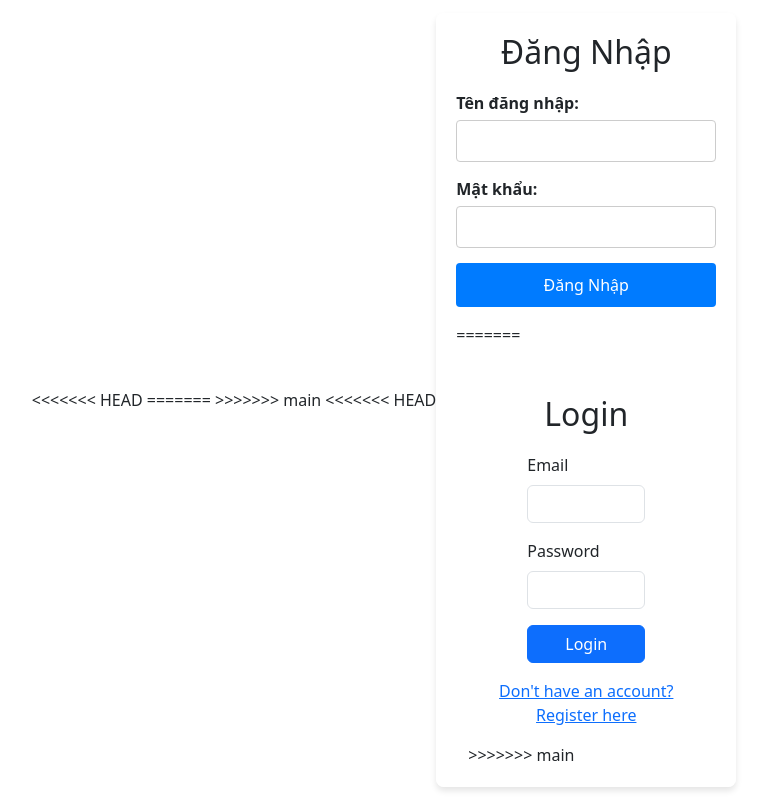
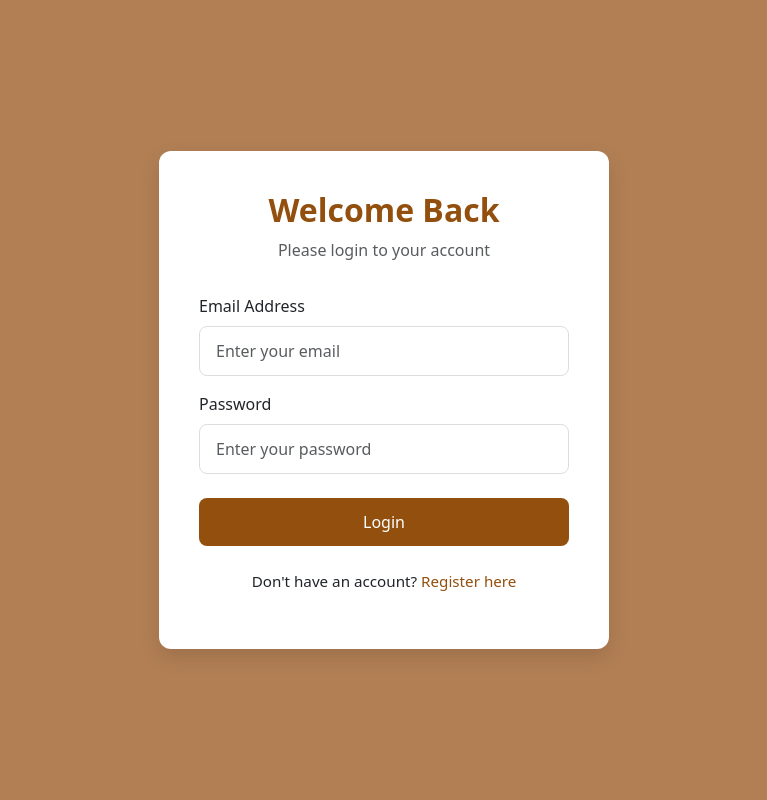
Before and after one commit to mudotet/Alberto-clock, a PHP site: page /login.php in a window 1280 px wide. Shown: the whole page, without its empty margins (256-1023 px from the left). Run offline with PHP 8.4, Linux system fonts and the light colour scheme.

Commit message:
Commit message

```diff
--- a/views/login.php
+++ b/views/login.php
@@ -1,132 +1,122 @@
-<<<<<<< HEAD
-<?php
-session_start();
-
-// Xử lý đăng nhập
-if ($_SERVER['REQUEST_METHOD'] == 'POST') {
-    $username = $_POST['username'];
-    $password = $_POST['password'];
-
-    // Kiểm tra thông tin đăng nhập (đơn giản)
-    $valid_username = 'admin';
-    $valid_password = '123456';
-
-    if ($username === $valid_username && $password === $valid_password) {
-        $_SESSION['loggedin'] = true;
-        $_SESSION['username'] = $username;
-        header('Location: welcome.php');
-        exit;
-    } else {
-        $error = "Tên đăng nhập hoặc mật khẩu không đúng!";
-    }
-}
-?>
-
-=======
->>>>>>> main
 <!DOCTYPE html>
 <html lang="en">
 <head>
     <meta charset="UTF-8">
     <meta name="viewport" content="width=device-width, initial-scale=1.0">
-<<<<<<< HEAD
-    <title>Login Form</title>
+    <title>Login</title>
+    <link rel="stylesheet" href="https://cdnjs.cloudflare.com/ajax/libs/font-awesome/6.5.0/css/all.min.css">
+    <link href="https://cdn.jsdelivr.net/npm/bootstrap@5.3.6/dist/css/bootstrap.min.css" rel="stylesheet">
     <style>
+        :root {
+            --dark-brown: #924F0D;
+            --header-brown: #8D4A06;
+            --light-brown: #B27F54;
+            --black: #010500;
+        }
+
         body {
-            font-family: Arial, sans-serif;
-            background-color: hwb(240 96% 2% / 0.962);
+            background-color: var(--light-brown);
+            min-height: 100vh;
             display: flex;
-            justify-content: center;
             align-items: center;
-            height: 100vh;
-            margin: 0;
         }
-        .login-form {
-            background: rgba(255, 255, 255, 0.9);
-            padding: 20px;
-            border-radius: 8px;
-            box-shadow: 0 4px 6px rgba(0, 0, 0, 0.1);
-            width: 300px;
+
+        .login-container {
+            background-color: white;
+            border-radius: 12px;
+            padding: 2.5rem;
+            box-shadow: 0 8px 20px rgba(0,0,0,0.12);
+            width: 100%;
+            max-width: 450px;
+            margin: 0 auto;
         }
-        .login-form h2 {
-            margin-bottom: 20px;
+
+        .login-header {
+            margin-bottom: 2rem;
             text-align: center;
         }
-        .form-group {
-            margin-bottom: 15px;
+
+        .login-title {
+            color: var(--dark-brown);
+            font-weight: 600;
+            margin-bottom: 0.5rem;
         }
-        .form-group label {
-            display: block;
-            margin-bottom: 5px;
-            font-weight: bold;
+
+        .form-control {
+            padding: 0.75rem 1rem;
+            border-radius: 8px;
+            border: 1px solid #ddd;
         }
-        .form-group input {
-            width: 100%;
-            padding: 8px;
-            border: 1px solid #ccc;
-            border-radius: 4px;
+
+        .form-control:focus {
+            border-color: var(--light-brown);
+            box-shadow: 0 0 0 0.25rem rgba(178, 127, 84, 0.25);
         }
-        .form-group button {
-            width: 100%;
-            padding: 10px;
-            background-color: #007bff;
+
+        .btn-brown {
+            background-color: var(--dark-brown);
+            border: none;
             color: white;
-            border: none;
-            border-radius: 4px;
-            cursor: pointer;
+            padding: 0.75rem;
+            border-radius: 8px;
+            font-weight: 500;
+            transition: all 0.3s ease;
         }
-        .form-group button:hover {
-            background-color: #001eb3;
+
+        .btn-brown:hover {
+            background-color: var(--header-brown);
+            transform: translateY(-2px);
         }
-        .error {
-            color: red;
+
+        .login-footer {
+            margin-top: 1.5rem;
             text-align: center;
-            margin-bottom: 15px;
+            font-size: 0.95rem;
+        }
+
+        .link-brown {
+            color: var(--dark-brown);
+            font-weight: 500;
+            text-decoration: none;
+            transition: color 0.2s ease;
+        }
+
+        .link-brown:hover {
+            color: var(--header-brown);
+            text-decoration: underline;
         }
     </style>
 </head>
 <body>
-    <div class="login-form">
-        <h2>Đăng Nhập</h2>
+    <div class="container">
+        <div class="row justify-content-center">
+            <div class="col-11 col-sm-10 col-md-8 col-lg-6">
+                <div class="login-container">
+                    <div class="login-header">
+                        <h2 class="login-title">Welcome Back</h2>
+                        <p class="text-muted">Please login to your account</p>
+                    </div>
 
-        <?php if (isset($error)): ?>
-            <div class="error"><?php echo $error; ?></div>
-        <?php endif; ?>
+                    <form action="../controllers/login_controller.php" method="POST">
+                        <div class="mb-3">
+                            <label for="email" class="form-label">Email Address</label>
+                            <input type="email" class="form-control" id="email" name="email" placeholder="Enter your email" required>
+                        </div>
+                        <div class="mb-4">
+                            <label for="password" class="form-label">Password</label>
+                            <input type="password" class="form-control" id="password" name="password" placeholder="Enter your password" required>
+                        </div>
+                        <button type="submit" class="btn btn-brown w-100">Login</button>
+                    </form>
 
-        <form id="loginForm" method="POST" action="login.php">
-            <div class="form-group">
-                <label for="username">Tên đăng nhập:</label>
-                <input type="text" id="username" name="username" required>
+                    <div class="login-footer">
+                        <p>Don't have an account? <a href="../views/register.php" class="link-brown">Register here</a></p>
+                    </div>
+                </div>
             </div>
-            <div class="form-group">
-                <label for="password">Mật khẩu:</label>
-                <input type="password" id="password" name="password" required>
-            </div>
-            <div class="form-group">
-                <button type="submit">Đăng Nhập</button>
-            </div>
-        </form>
-=======
-    <title>Login</title>
-    <link rel="stylesheet" href="https://cdnjs.cloudflare.com/ajax/libs/font-awesome/6.5.0/css/all.min.css">
-    <link href="https://cdn.jsdelivr.net/npm/bootstrap@5.3.6/dist/css/bootstrap.min.css" rel="stylesheet">
-</head>
-<body>
-    <div class="container mt-5">
-        <h2 class="text-center">Login</h2>
-        <form action="../controllers/login_controller.php" method="POST" class="w-50 mx-auto">
-            <div class="mb-3">
-                <label for="email" class="form-label">Email</label>
-                <input type="email" class="form-control" id="email" name="email" required>
-            </div>
-            <div class="mb-3">
-                <label for="password" class="form-label">Password</label>
-                <input type="password" class="form-control" id="password" name="password" required>
-            </div>
-            <button type="submit" class="btn btn-primary w-100">Login</button>
-        </form>
-        <p class="mt-3 text-center"><a href="../views/register.php">Don't have an account? Register here</a></p>
->>>>>>> main
+        </div>
     </div>
+
+    <script src="https://cdn.jsdelivr.net/npm/bootstrap@5.3.6/dist/js/bootstrap.bundle.min.js"></script>
 </body>
 </html>
```
Also changed, not shown: assets/links_bootstrap_icon.txt (+0 -7 lines).
